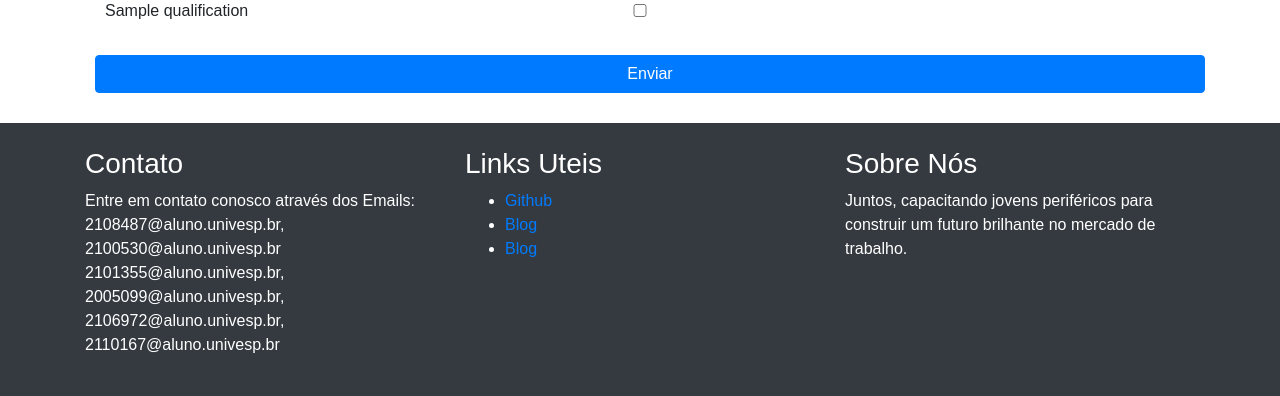
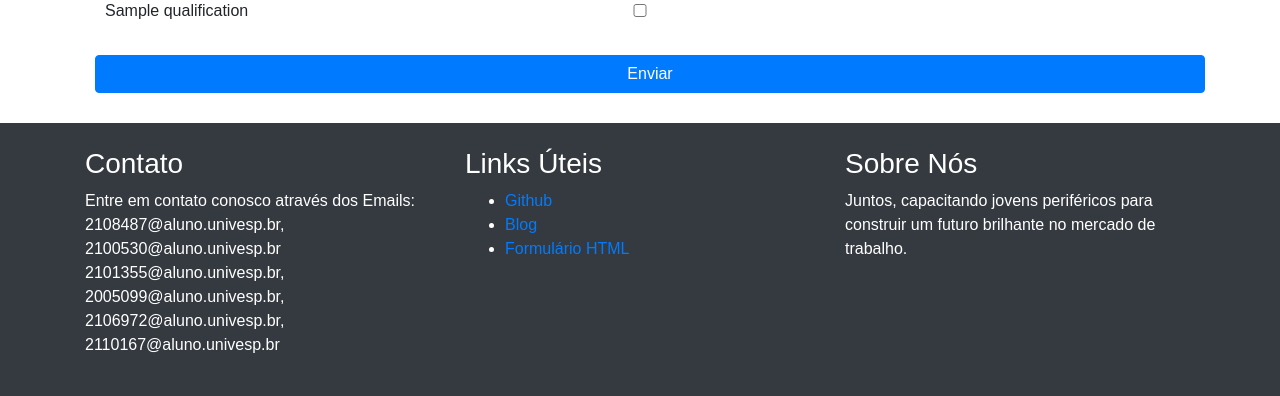
Before and after one commit to vitor-ozols/UNIVESP-DRP14-PJI240-SALA-003GRUPO-001, a Flask app: template templates/get_reccommedations.html in a window 1280 px wide. Shown: the part 313-709 px from the top of the page. Run offline with Flask 3, Linux system fonts and the light colour scheme; the template is opened without the code that fills it: most values are stand-ins (such as "Sample title", 1, 10 or a date in 2020); some libraries are stand-ins or nearby versions.

Commit message:
Update get_reccommedations.html

```diff
--- a/templates/get_reccommedations.html
+++ b/templates/get_reccommedations.html
@@ -47,11 +47,11 @@
                     <p>Entre em contato conosco através dos Emails: 2108487@aluno.univesp.br, 2100530@aluno.univesp.br 2101355@aluno.univesp.br, 2005099@aluno.univesp.br, 2106972@aluno.univesp.br, 2110167@aluno.univesp.br</p>
                 </div>
                 <div class="col-md-4">
-                    <h3>Links Uteis</h3>
+                    <h3>Links Úteis</h3>
                     <ul>
                         <li><a href="https://github.com/vitor-ozols/UNIVESP-DRP14-PJI240-SALA-003GRUPO-001">Github</a></li>
                         <li><a href="/blog">Blog</a></li>
-                        <li><a href="/form-html">Blog</a></li>
+                        <li><a href="/form-html">Formulário HTML</a></li>
                     </ul>
                 </div>
                 <div class="col-md-4">
@@ -61,8 +61,6 @@
             </div>
         </div>
     </footer>
-    <script>
-    </script>
     <script src="https://maxcdn.bootstrapcdn.com/bootstrap/4.5.2/js/bootstrap.min.js"></script>
   </body>
 </html>
```
